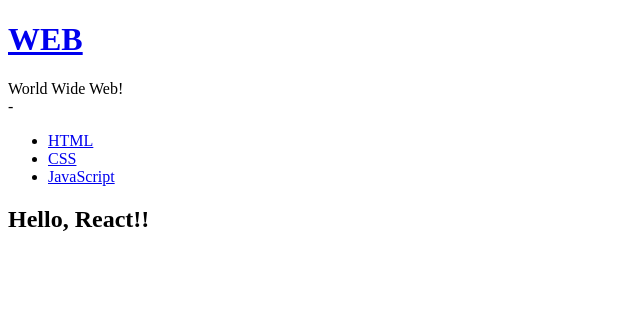
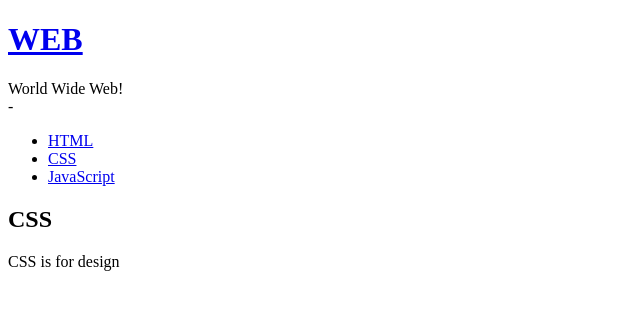
Before and after one commit to yeinhan/react, a React (Create React App) app: page / in a window 1280 px wide. Shown: the top 310 px of the page, without its empty margins (0-640 px from the left). Built offline with nearby package versions, Linux system fonts and the light colour scheme.

Commit message:
toc컴포넌트 클릭으로 다른 컴포넌트인 contents 컴포넌트의 값 바꾸게하기 (이벤트)

```diff
--- a/src/App.js
+++ b/src/App.js
@@ -10,7 +10,8 @@
   constructor(props){
     super(props);
     this.state={
-      mode:'welcome',
+      mode:'read',
+      selected_content_id:2,
       subject:{title:'WEB', sub:'World Wide Web!'}, /*프로퍼티*/
       welcome:{title:'welcome', desc:'Hello, React!!'},
       contents:[
@@ -26,8 +27,17 @@
     _title = this.state.welcome.title;
     _title = this.state.welcome.desc;
   }else if(this.state.mode == 'read'){
-    _title = this.state.contents[0].title;
-    _desc = this.state.contents[0].desc;
+    var i =0;
+    while(i<this.state.contents.length){
+      var data = this.state.contents[i];
+      if(data.id == this.state.selected_content_id){
+        _title = data.title;
+        _desc = data.desc;
+        break;
+      }
+      i = i+1;
+    }
+
   }
   return (
     <div className="App">
@@ -38,8 +48,11 @@
       }.bind(this)}
       >
       </Subject>
-      <TOC onChangePage={function(){
-        this.setState({mode:'read'});
+      <TOC onChangePage={function(id){
+        this.setState({
+          mode:'read',
+          selected_content_id:Number(id)
+        });
       }.bind(this)}
        data={this.state.contents}></TOC>
       <Content title={_title} desc={_desc}></Content>
--- a/src/components/TOC.js
+++ b/src/components/TOC.js
@@ -9,10 +9,11 @@
         lists.push(<li key={data[i].id}>
           <a
             href={"/content/"+data[i].id}
-            onClick={function(e){
+            // data-id={data[i].id}
+            onClick={function(id, e){
               e.preventDefault();
-              this.props.onChangePage();
-            }.bind(this)}
+              this.props.onChangePage(id/*e.target.dataset.id*/);
+            }.bind(this, data[i].id)}
         >{data[i].title}</a></li>)
         i = i + 1;
       }
```
